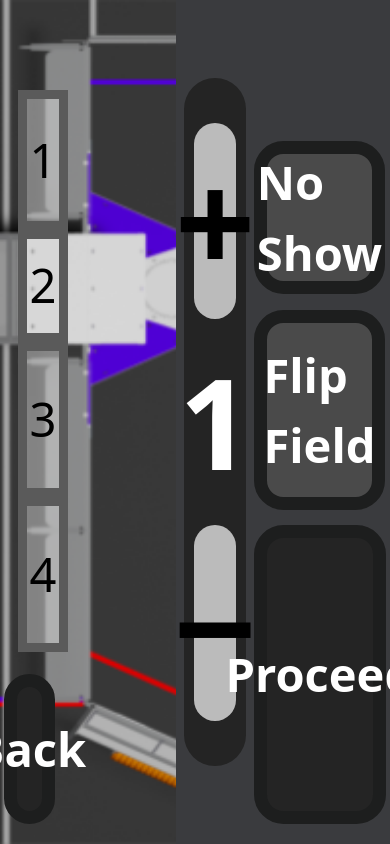
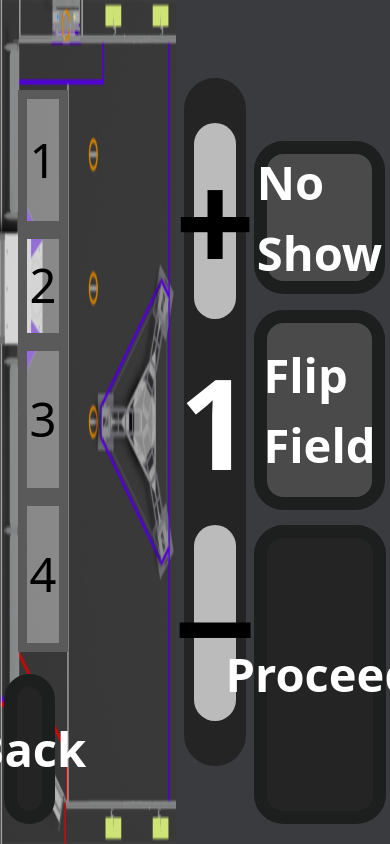
Before and after one commit to VihaanChhabria/VScouter, a React (Vite) app in the folder website/: page /auto-start in a window 390 px wide. Shown: the top 844 px of the page. Built offline with nearby package versions, Linux system fonts and the light colour scheme.

Commit message:
made images responsive to size of screen

```diff
--- a/website/src/components/AutoScoringComponents/AutoScoringMap.jsx
+++ b/website/src/components/AutoScoringComponents/AutoScoringMap.jsx
@@ -23,7 +23,9 @@ const AutoScoringMap = ({
       <div
         style={{
           backgroundImage: `url(${alliance == "blue" ? blueField : redField})`,
-          backgroundSize: "cover",
+          backgroundSize: "63.41dvw 100dvh",
+          backgroundRepeat: "no-repeat",
+          backgroundPosition: "center",
           width: "63.41dvw",
           height: "100.0dvh",
           animationName: rotate ? "rotateRight" : "rotateLeft",
--- a/website/src/components/AutoStartComponents/AutoStartMap.jsx
+++ b/website/src/components/AutoStartComponents/AutoStartMap.jsx
@@ -28,7 +28,9 @@ const AutoStartMap = ({
       <div
         style={{
           backgroundImage: `url(${alliance == "blue" ? blueField : redField})`,
-          backgroundSize: "cover",
+          backgroundSize: "45.06dvw 100dvh",
+          backgroundRepeat: "no-repeat",
+          backgroundPosition: "center",
           width: "45.06dvw",
           height: "100dvh",
           animationName: rotate ? "rotateRight" : "rotateLeft",
--- a/website/src/components/TeleopScoringComponents/TeleopScoringMap.jsx
+++ b/website/src/components/TeleopScoringComponents/TeleopScoringMap.jsx
@@ -67,7 +67,9 @@ const TeleopScoringMap = ({
       <div
         style={{
           backgroundImage: `url(${alliance == "blue" ? blueField : redField})`,
-          backgroundSize: "cover",
+          backgroundSize: "63.41dvw 100dvh",
+          backgroundRepeat: "no-repeat",
+          backgroundPosition: "center",
           width: "63.41dvw",
           height: "100.0dvh",
           animationName: rotate ? "rotateRight" : "rotateLeft",
```
